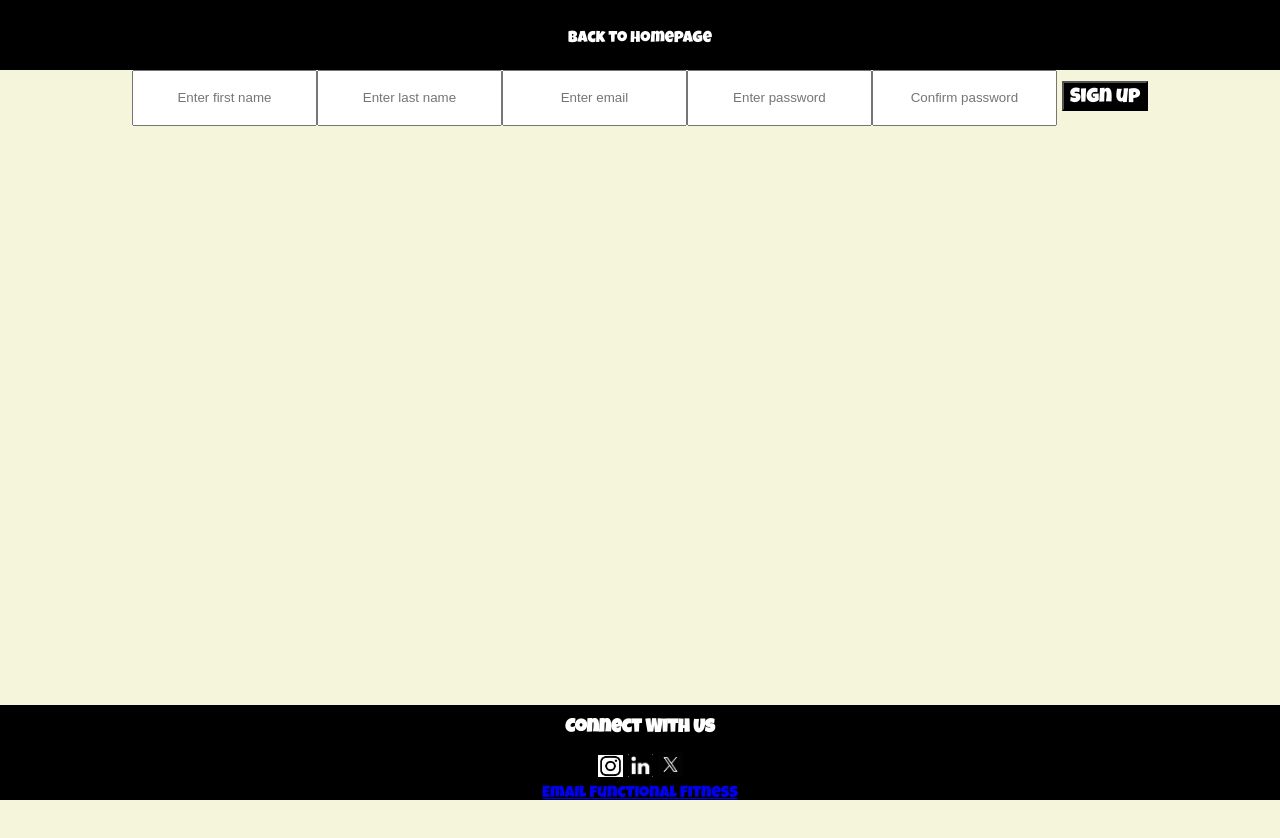
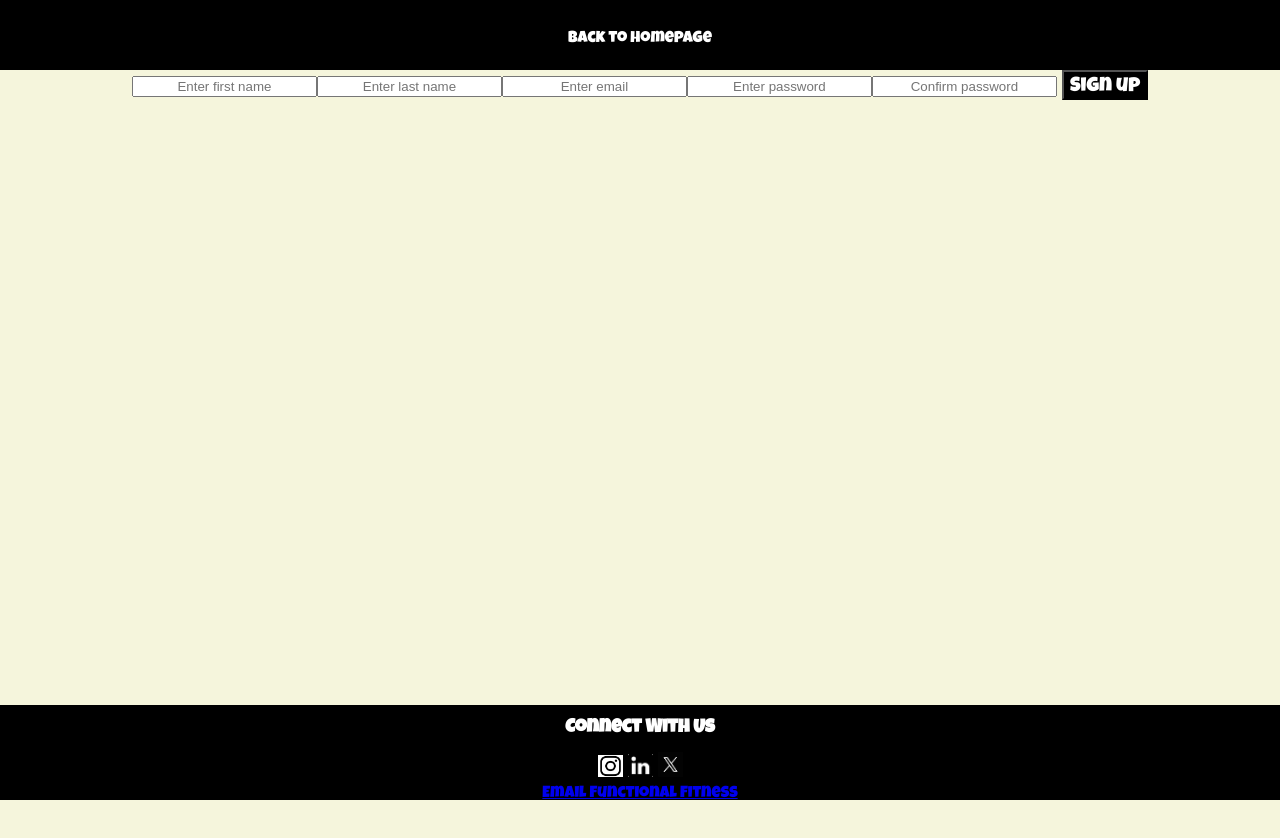
Before and after one commit to deepthinker-88/Fitness-Website, a React (Create React App) app: page /sign-up in a window 1280 px wide. Shown: the top 838 px of the page. Built offline with nearby package versions, Linux system fonts and the light colour scheme.

Commit message:
Updated CSS styles for SignUpPage Component

```diff
--- a/src/components/SignUpPage/SignUpPage.css
+++ b/src/components/SignUpPage/SignUpPage.css
@@ -9,32 +9,15 @@
     position:initial;
 }
 
-.first-name-input{
-    line-height:50px;
-    margin-bottom:auto;
+.first-name-input,
+.last-name-input,
+.email-input,
+.password-input,
+.confirm-password-input{
     text-align: center;
-
-}
-.last-name-input{
-    line-height:50px;
-    text-align: center;
+    line-height: var(--input-line-height);
 }
 
-.email-input{
-    line-height:50px;
-    text-align: center;
-
-}
-
-.password-input{
-    line-height:50px;
-    text-align: center;
-
-}
-.confirm-password-input{
-    line-height:50px;
-    text-align: center;
-}
 .sign-up-button{
     font-family:'LuckiestGuy';
     font-size:20px;
@@ -46,7 +29,7 @@
 
   .sign-up-page{
     background-color:var(--page-background-color);
-    height:100vh;
+    height:var(--responsive-page-height);
     text-align: center;
     overflow-y:auto;
 }
```
